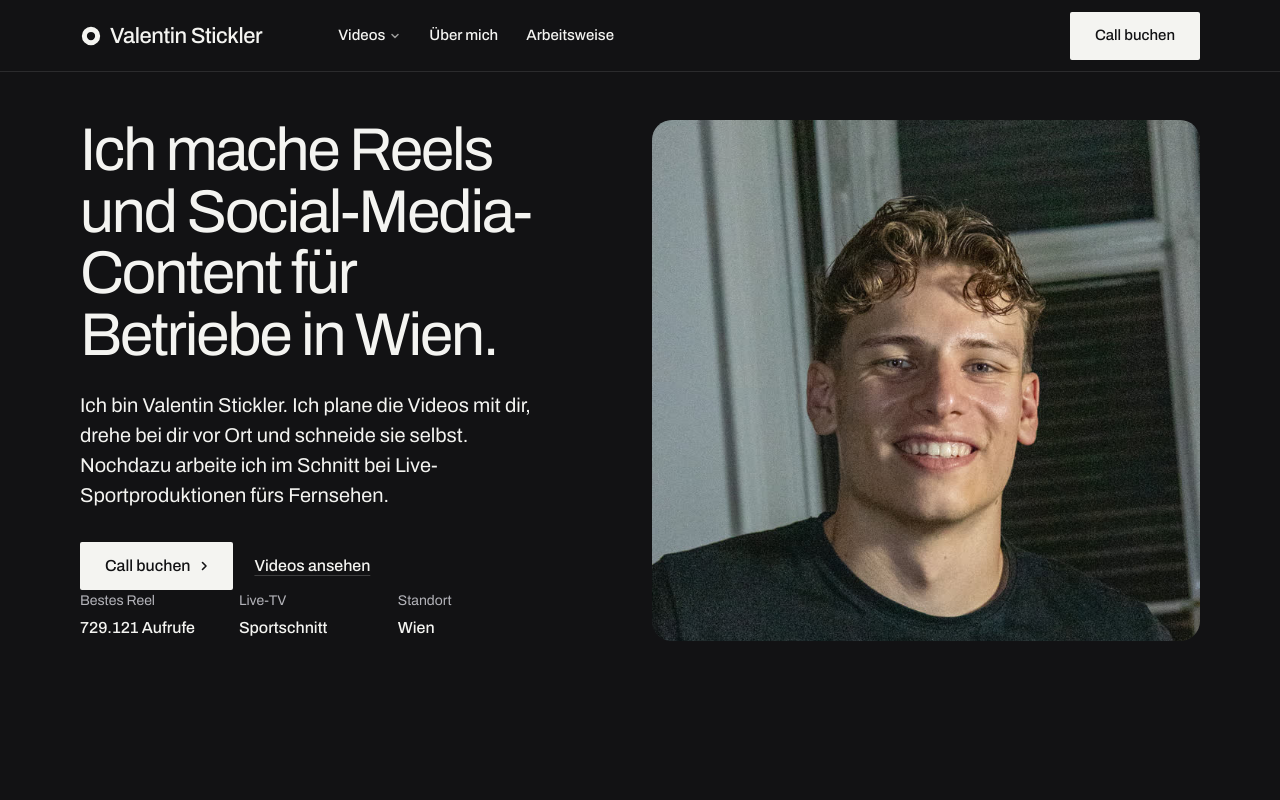
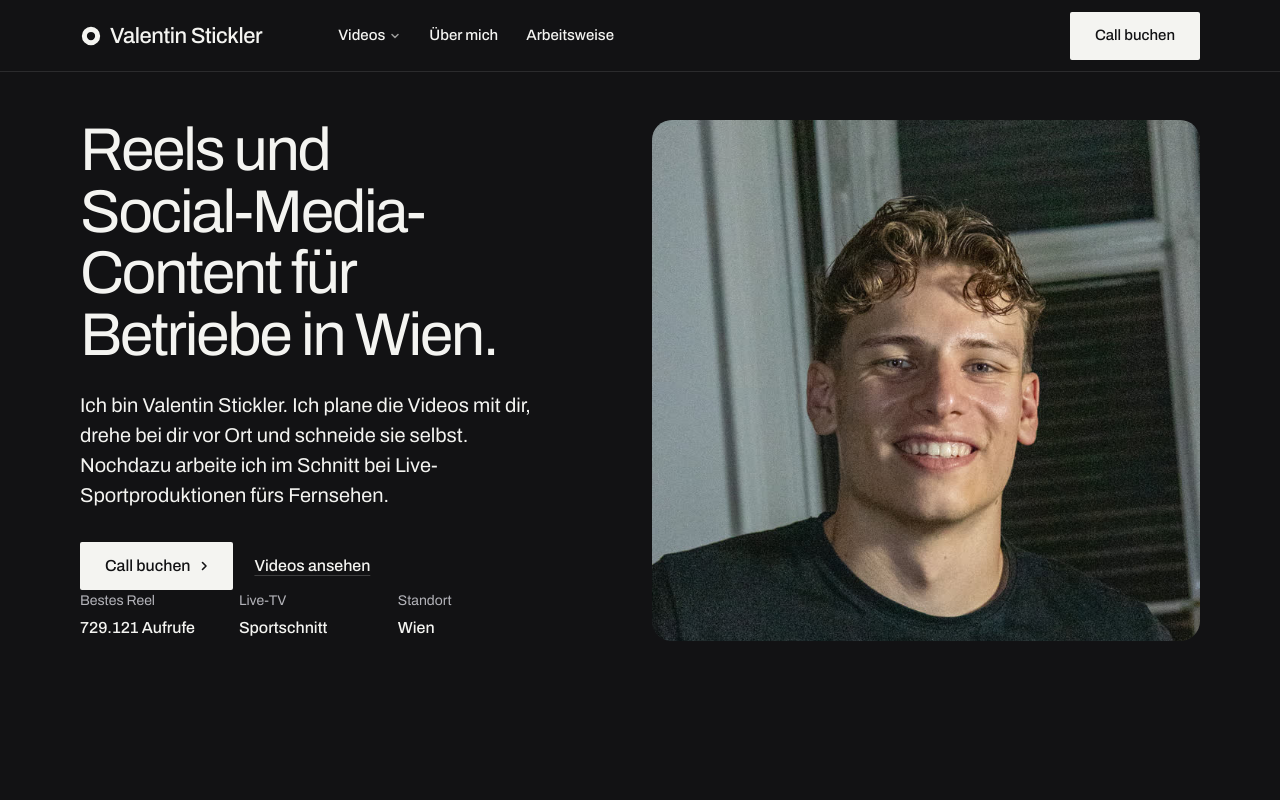
Before and after one commit to sticklerbusiness-glitch/valiundjoni-website, a plain HTML site: page vali/index.html in a window 1280 px wide. Shown: the top 800 px of the page. Drawn offline with Linux system fonts and the light colour scheme.

Commit message:
Vali: Überschrift ohne Ich mache
Co-Authored-By: Claude Opus 5.5 <noreply@anthropic.com>

```diff
--- a/vali/index.html
+++ b/vali/index.html
@@ -181,7 +181,7 @@
     <div class="wrap">
       <div class="hero-text grid hero-split">
         <div class="hero-copy span-5">
-          <h1 id="hero-h">Ich mache Reels und <span style="white-space:nowrap">Social-Media</span>-Content für Betriebe in Wien.</h1>
+          <h1 id="hero-h">Reels und <span style="white-space:nowrap">Social-Media</span>-Content für Betriebe in Wien.</h1>
           <p class="t-lead">Ich bin Valentin Stickler. Ich plane die Videos mit dir, drehe bei dir vor Ort und schneide sie selbst. Nochdazu arbeite ich im Schnitt bei Live-Sportproduktionen fürs Fernsehen.</p>
           <div class="btn-row">
             <a class="btn btn--primary" href="https://calendly.com/stickler-business/new-meeting" target="_blank" rel="noopener">Call buchen<svg class="m-arrow" viewBox="0 0 12 12" aria-hidden="true"><path class="m-arrow__stem" d="M1 6h8"/><path class="m-arrow__head" d="M4.5 2.5 8 6l-3.5 3.5"/></svg></a>
```
